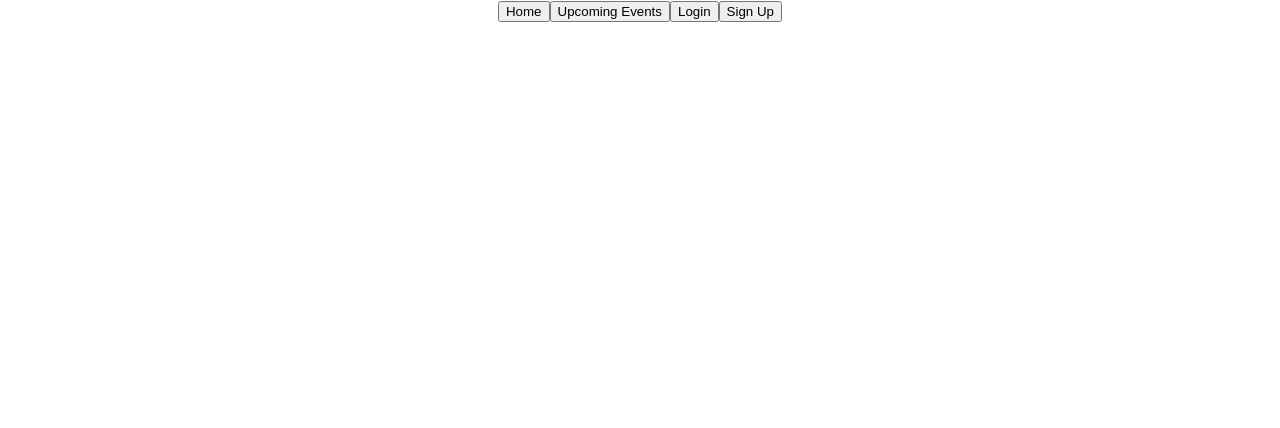
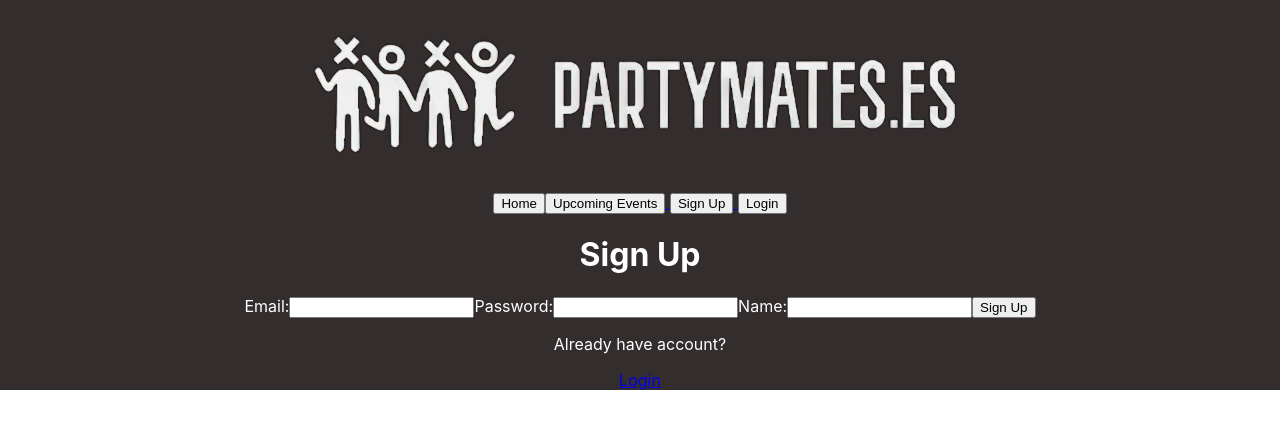
Before and after one commit to thomasaugot/app-partymates-client, a React (Create React App) app: page /signup in a window 1280 px wide. Shown: the top 428 px of the page. Built offline with nearby package versions, Linux system fonts and the light colour scheme.

Commit message:
Adding login/out and signup functionnalities, all working

```diff
--- a/src/App.css
+++ b/src/App.css
@@ -1,38 +1,5 @@
 .App {
   text-align: center;
-}
-
-.App-logo {
-  height: 40vmin;
-  pointer-events: none;
-}
-
-@media (prefers-reduced-motion: no-preference) {
-  .App-logo {
-    animation: App-logo-spin infinite 20s linear;
-  }
-}
-
-.App-header {
-  background-color: #282c34;
-  min-height: 100vh;
-  display: flex;
-  flex-direction: column;
-  align-items: center;
-  justify-content: center;
-  font-size: calc(10px + 2vmin);
+  background-color: rgb(51, 45, 45);
   color: white;
 }
-
-.App-link {
-  color: #61dafb;
-}
-
-@keyframes App-logo-spin {
-  from {
-    transform: rotate(0deg);
-  }
-  to {
-    transform: rotate(360deg);
-  }
-}
--- a/src/App.js
+++ b/src/App.js
@@ -5,16 +5,23 @@
 import Navbar from "./components/Navbar";
 import AllEvents from "./pages/AllEvents";
 import EventDetails from "./pages/EventDetails";
+import Login from "./pages/Login";
+import Signup from "./pages/Signup";
+import IsAnon from "./components/IsAnon";
+
 
 function App() {
   return (
     <div className="App">
+      <img src="/images/logo.jpg" alt="logo" />
       <Navbar />
       <Routes>
         <Route path="/" element={<HomePage />} />
         <Route path="/events" element={<AllEvents />} />
         <Route path="/events/:eventId" element={<EventDetails />} />
-        </Routes>
+        <Route path="/signup" element={<IsAnon> <Signup /> </IsAnon>} />
+        <Route path="/login" element={<IsAnon> <Login /> </IsAnon>} />
+      </Routes>
     </div>
   );
 }
--- a/src/components/IsAnon.js
+++ b/src/components/IsAnon.js
@@ -0,0 +1,20 @@
+import { useContext } from "react";
+import { AuthContext } from "../context/auth.context";
+import { Navigate } from "react-router-dom";
+
+function IsAnon({ children }) {
+  const { isLoggedIn, isLoading } = useContext(AuthContext);
+
+  // If the authentication is still loading ⏳
+  if (isLoading) return <p>Loading ...</p>;
+
+  if (isLoggedIn) {
+    // If the user is logged in, navigate to home page ❌
+    return <Navigate to="/" />;
+  } else {
+    // If the user is not logged in, allow to see the page ✅
+    return children;
+  }
+}
+
+export default IsAnon;
--- a/src/components/Navbar.js
+++ b/src/components/Navbar.js
@@ -1,10 +1,10 @@
 import { Link } from "react-router-dom";
-// import { useContext } from "react";
-// import { AuthContext } from "./../context/auth.context";
+import { useContext } from "react";
+import { AuthContext } from "./../context/auth.context";
 
 function Navbar() {
 
-//   const { isLoggedIn, user, logOutUser } = useContext(AuthContext);
+  const { isLoggedIn, user, logOutUser } = useContext(AuthContext);
 
   return (
     <nav>
@@ -16,15 +16,7 @@
         <button>Upcoming Events</button>
       </Link>
 
-      <Link to="/login">
-        <button>Login</button>
-      </Link>
-
-      <Link to="/signup">
-        <button>Sign Up</button>
-      </Link>
-
-      {/* {isLoggedIn && (
+      {isLoggedIn && (
         <>
           <button onClick={logOutUser}>Logout</button>
           <span>{user && user.name}</span>
@@ -36,7 +28,7 @@
           <Link to="/signup"> <button>Sign Up</button> </Link>
           <Link to="/login"> <button>Login</button> </Link>
         </>
-      )}       */}
+      )}
     </nav>
   );
 }
--- /dev/null
+++ b/src/context/auth.context.js
@@ -0,0 +1,77 @@
+import React, { useState, useEffect } from "react";
+import axios from "axios";
+
+const AuthContext = React.createContext();
+
+function AuthProviderWrapper(props) {
+  const [isLoggedIn, setIsLoggedIn] = useState(false);
+  const [isLoading, setIsLoading] = useState(true);
+  const [user, setUser] = useState(null);
+
+  const storeToken = (token) => {
+    localStorage.setItem("authToken", token);
+    console.log(token);
+  }
+
+  const authenticateUser = () => {
+    // Get the stored token from the localStorage
+    const storedToken = localStorage.getItem("authToken");
+    console.log(storedToken);
+    // If the token exists in the localStorage
+    if (storedToken) {
+      // We must send the JWT token in the request's "Authorization" Headers
+      axios.get(
+        `${process.env.REACT_APP_SERVER_URL}/auth/verify`,
+        { headers: { Authorization: `Bearer ${storedToken}`} }
+      )
+      .then((response) => {
+        // If the server verifies that JWT token is valid  ✅
+        const user = response.data;
+       // Update state variables
+        setIsLoggedIn(true);
+        setIsLoading(false);
+        setUser(user);
+      })
+      .catch((error) => {
+        // If the server sends an error response (invalid token) ❌
+        // Update state variables
+        setIsLoggedIn(false);
+        setIsLoading(false);
+        setUser(null);
+      });
+
+    } else {
+      // If the token is not available
+      setIsLoggedIn(false);
+      setIsLoading(false);
+      setUser(null);
+    }
+  }
+
+  const removeToken = () => {
+    // Upon logout, remove the token from the localStorage
+    localStorage.removeItem("authToken");
+  }
+
+  const logOutUser = () => {
+    removeToken();
+    authenticateUser();
+  }
+
+
+  useEffect(() => {
+    // Run the function after the initial render,
+    // after the components in the App render for the first time.
+    authenticateUser();
+  }, []);
+
+  return (
+    <AuthContext.Provider
+      value={{ isLoggedIn, isLoading, user, storeToken, authenticateUser, logOutUser }}
+    >
+      {props.children}
+    </AuthContext.Provider>
+  )
+}
+
+export { AuthProviderWrapper, AuthContext };
--- a/src/index.js
+++ b/src/index.js
@@ -4,17 +4,17 @@
 import App from "./App";
 import reportWebVitals from "./reportWebVitals";
 import { BrowserRouter as Router } from "react-router-dom";
+import { AuthProviderWrapper } from "./context/auth.context";
 
 const root = ReactDOM.createRoot(document.getElementById("root"));
 root.render(
   <React.StrictMode>
     <Router>
-      <App />
+    <AuthProviderWrapper>
+        <App />
+      </AuthProviderWrapper>
     </Router>
   </React.StrictMode>
 );
 
-// If you want to start measuring performance in your app, pass a function
-// to log results (for example: reportWebVitals(console.log))
-// or send to an analytics endpoint. Learn more: https://bit.ly/CRA-vitals
 reportWebVitals();
--- a/src/pages/Homepage.js
+++ b/src/pages/Homepage.js
@@ -1,9 +1,11 @@
-function HomePage() {
+function HomePage(props) {
+
+
     return (
       <div>
-        <h1>Welcome to Partymates.es</h1>
+
       </div>
-    );
-  }
+    )
+  };
 
   export default HomePage;
--- a/src/pages/Login.js
+++ b/src/pages/Login.js
@@ -3,10 +3,8 @@
 import { Link, useNavigate } from "react-router-dom";
 import { AuthContext } from "./../context/auth.context";
 
-const API_URL = "http://localhost:5005";
 
-
-function LoginPage(props) {
+function Login(props) {
   const [email, setEmail] = useState("");
   const [password, setPassword] = useState("");
   const [errorMessage, setErrorMessage] = useState(undefined);
@@ -23,7 +21,7 @@
     e.preventDefault();
     const requestBody = { email, password };
 
-    axios.post(`${API_URL}/auth/login`, requestBody)
+    axios.post(`${process.env.REACT_APP_SERVER_URL}/auth/login`, requestBody)
       .then((response) => {
         console.log("JWT token", response.data.authToken);
 
@@ -53,9 +51,9 @@
       { errorMessage && <p className="error-message">{errorMessage}</p> }
 
       <p>Don't have an account yet?</p>
-      <Link to={"/signup"}> Sign Up</Link>
+      <Link to={"/signup"}>Sign Up</Link>
     </div>
   )
 }
 
-export default LoginPage;
+export default Login;
--- a/src/pages/Signup.js
+++ b/src/pages/Signup.js
@@ -0,0 +1,65 @@
+import { useState } from "react";
+import { Link, useNavigate } from "react-router-dom";
+import axios from "axios";
+
+function Signup(props) {
+  const [email, setEmail] = useState("");
+  const [password, setPassword] = useState("");
+  const [name, setName] = useState("");
+  const [errorMessage, setErrorMessage] = useState(undefined);
+
+  const navigate = useNavigate();
+
+  const handleEmail = (e) => setEmail(e.target.value);
+  const handlePassword = (e) => setPassword(e.target.value);
+  const handleName = (e) => setName(e.target.value);
+
+  const handleSignupSubmit = (e) => {
+    e.preventDefault();
+
+    const requestBody = { email, password, name };
+    console.log(requestBody);
+
+    axios
+      .post(`${process.env.REACT_APP_SERVER_URL}/auth/signup`, requestBody)
+      .then((response) => {
+        console.log(response);
+        navigate("/");
+      })
+      .catch((error) => {
+        const errorDescription = error.response.data.message;
+        setErrorMessage(errorDescription);
+      });
+  };
+
+  return (
+    <div className="SignupPage">
+      <h1>Sign Up</h1>
+
+      <form onSubmit={handleSignupSubmit}>
+        <label>Email:</label>
+        <input type="email" name="email" value={email} onChange={handleEmail} />
+
+        <label>Password:</label>
+        <input
+          type="password"
+          name="password"
+          value={password}
+          onChange={handlePassword}
+        />
+
+        <label>Name:</label>
+        <input type="text" name="name" value={name} onChange={handleName} />
+
+        <button type="submit">Sign Up</button>
+      </form>
+
+      {errorMessage && <p className="error-message">{errorMessage}</p>}
+
+      <p>Already have account?</p>
+      <Link to={"/login"}>Login</Link>
+    </div>
+  );
+}
+
+export default Signup;
```
Also changed, not shown: src/components/IsPrivate.js (+20 -0 lines).
